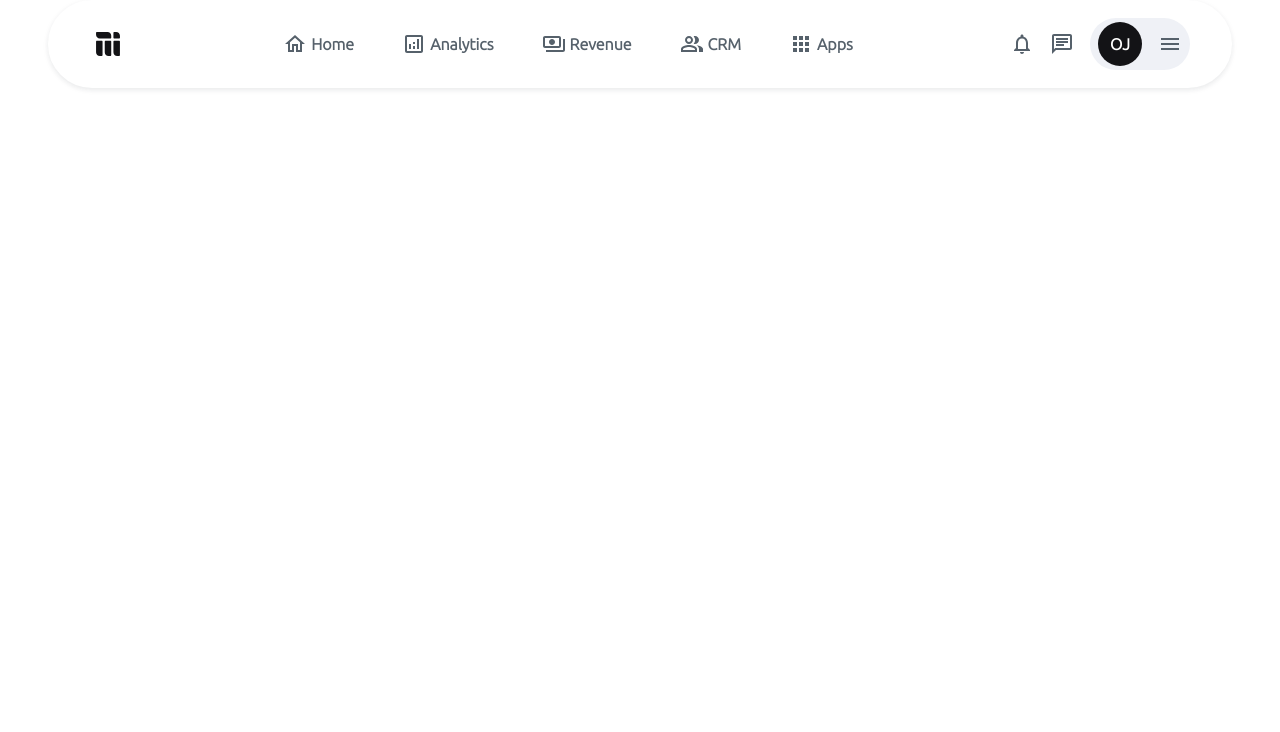
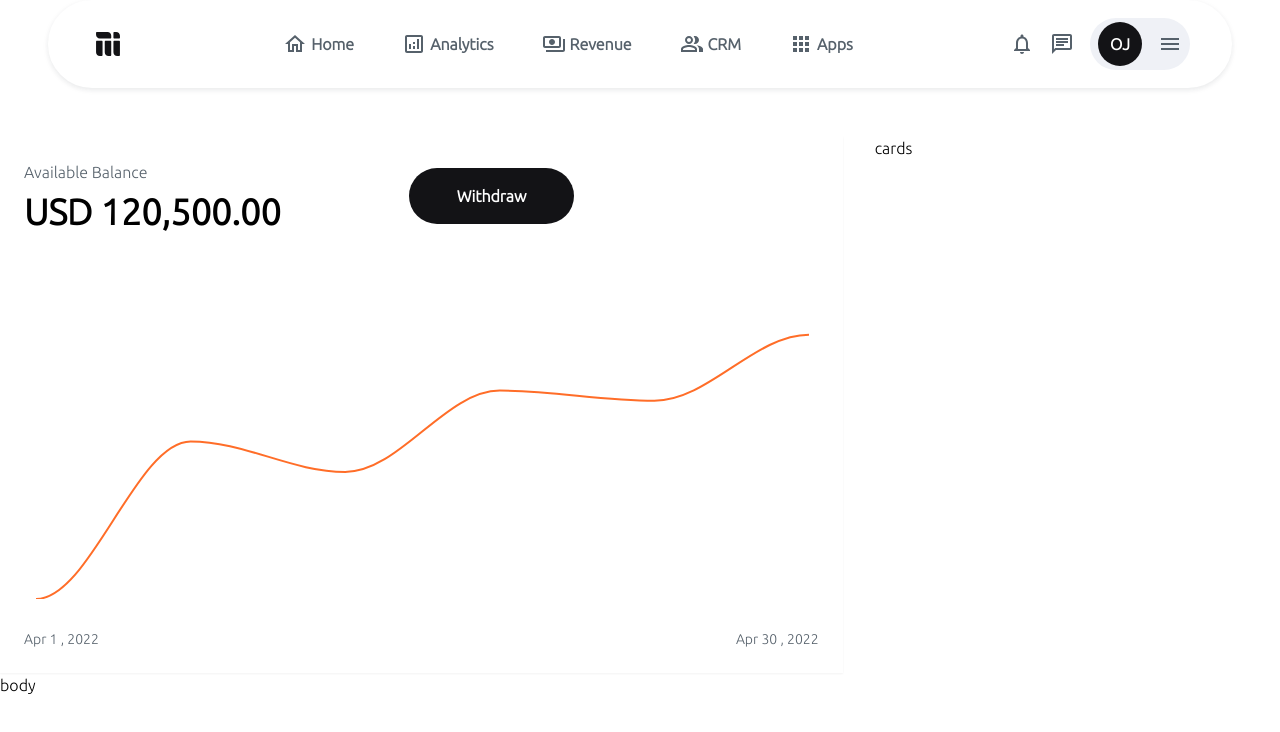
Before and after one commit to sammy-code98/mainstack-task, a React (Vite) app: page / in a window 1280 px wide. Shown: the top 732 px of the page. Built offline with nearby package versions, Linux system fonts and the light colour scheme.

Commit message:
feat:add graph

```diff
--- a/package.json
+++ b/package.json
@@ -10,7 +10,9 @@
     "preview": "vite preview"
   },
   "dependencies": {
+    "apexcharts": "^3.44.0",
     "react": "^18.2.0",
+    "react-apexcharts": "^1.4.1",
     "react-dom": "^18.2.0",
     "react-icons": "^4.12.0"
   },
--- a/src/App.tsx
+++ b/src/App.tsx
@@ -1,4 +1,5 @@
 import Navigation from "./components/Navigation"
+import Balance from "./components/Balance"
 
 
 function App() {
@@ -7,9 +8,8 @@ function App() {
     <>
       <Navigation />
       <div className="relative mx-auto max-w-screen-xl mt-12">
-        <body>
-
-        </body>
+        <Balance />
+        body
       </div>
     </>
   )
--- /dev/null
+++ b/src/components/Balance/index.tsx
@@ -0,0 +1,77 @@
+import React from 'react'
+import ReactApexChart from "react-apexcharts";
+import { ApexOptions } from 'apexcharts';
+
+export default function Balance(): JSX.Element {
+    const series: ApexOptions['series'] = [
+        {
+            name: "Available Balance",
+            data: [10, 41, 35, 51, 49, 62],
+        }
+    ];
+    const options: ApexOptions = {
+        colors: ["#FF5403"],
+        chart: {
+            toolbar: {
+                show: false
+            },
+            height: 350,
+            type: 'line',
+            zoom: {
+                enabled: false
+            }
+        },
+        dataLabels: {
+            enabled: false,
+        },
+        stroke: {
+            curve: 'smooth',
+            width: 2,
+        },
+        grid: {
+            show: false
+        },
+        legend: {
+            show: false
+        },
+        yaxis: {
+            show: false,
+            labels: {
+                show: false,
+            },
+        },
+        xaxis: {
+            labels: {
+                show: false
+            },
+            axisBorder: {
+                show: false
+            },
+            axisTicks: {
+                show: false
+            }
+        },
+    }
+
+    return (
+        <div className='grid grid-cols-1 lg:grid-cols-3 gap-8' >
+            <div className='col-span-2 p-6 shadow-sm'>
+                <div className='flex items-center gap-32'>
+                    <div>
+                        <p className='text-base_gray font-medium text-base'>Available Balance</p>
+                        <h3 className='text_primary text-4xl font-bold mt-2'>USD 120,500.00</h3>
+                    </div>
+                    <button className='bg-primary px-12 py-4 rounded-full text-base_white font-semibold hover:opacity-50'>Withdraw</button>
+                </div>
+                <div className='mt-8'>
+                    <ReactApexChart options={options} series={series} type="line" height={350} />
+                    <div className='flex justify-between items-center'>
+                        <p className='text-base_gray text-sm'>Apr 1 ,  2022</p>
+                        <p className='text-base_gray text-sm'>Apr 30 ,  2022</p>
+                    </div>
+                </div>
+            </div>
+            <div>cards</div>
+        </div >
+    )
+}
```
Also changed, not shown: 1 other file (tests, documents, lock files or other folders).
